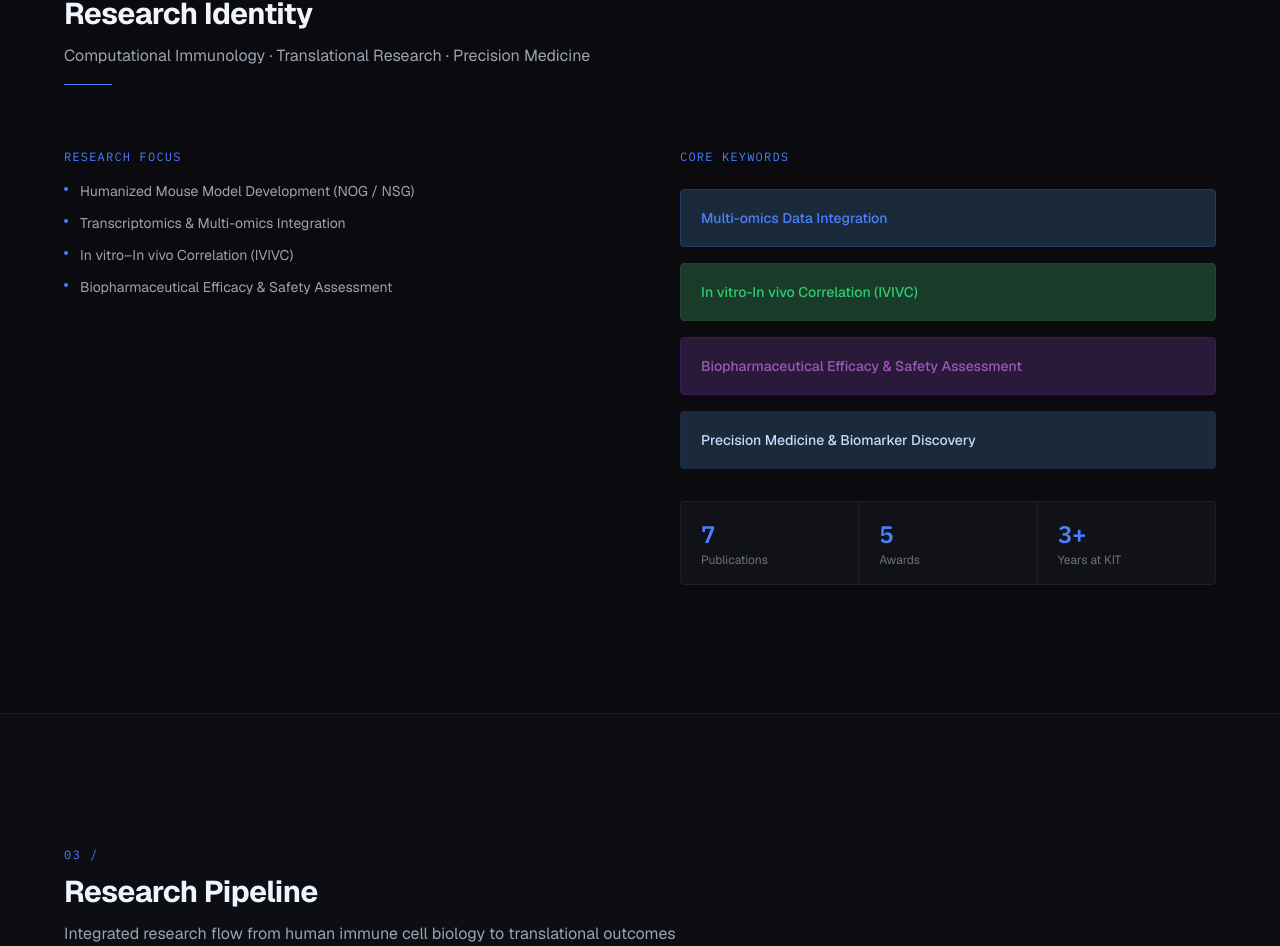
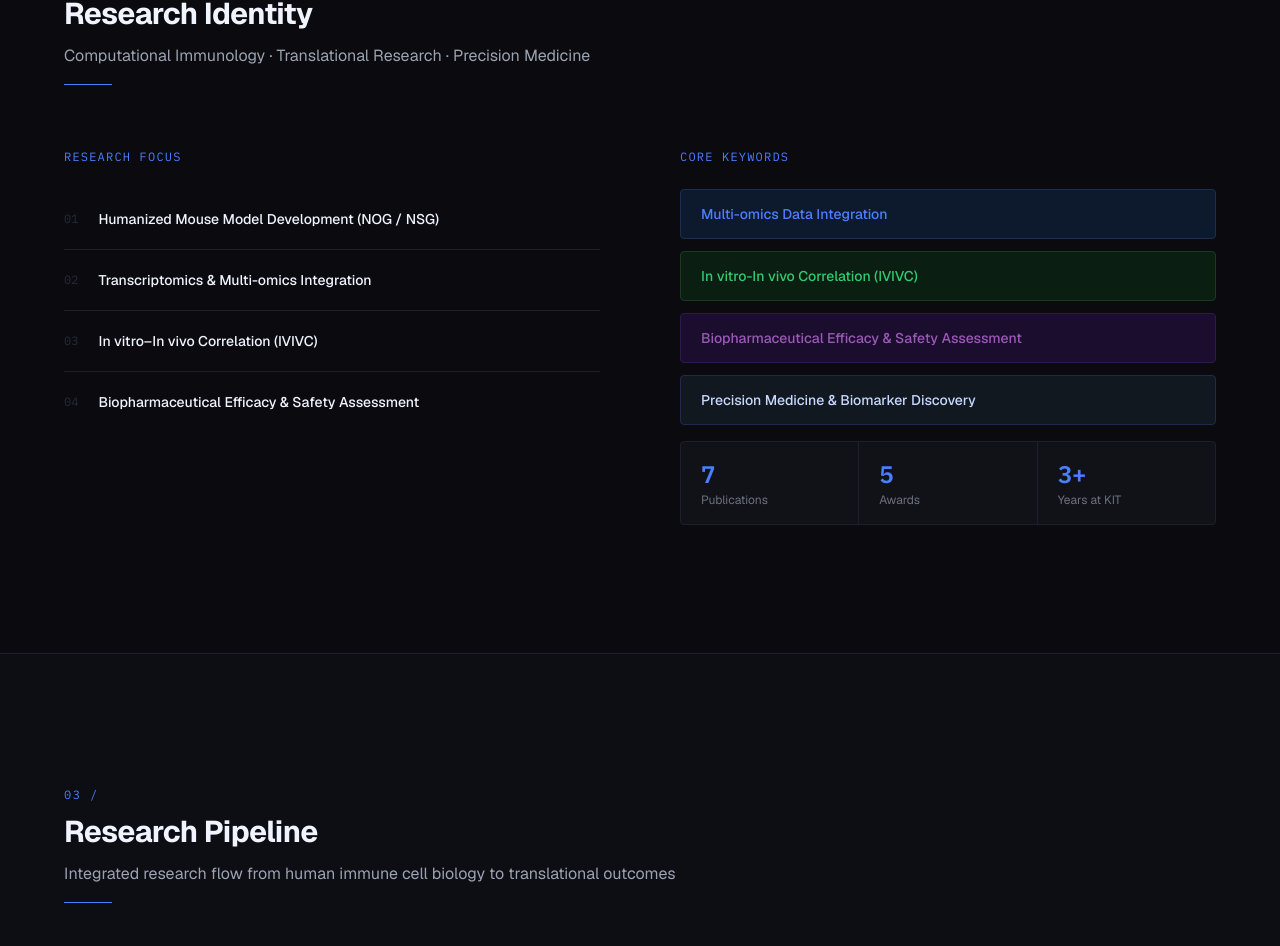
Before and after one commit to dev-tinkerbell/cv-minseong-jo, a Next.js app: page / in a window 1280 px wide. Shown: the part 965-1911 px from the top of the page. Built offline with nearby package versions, Linux system fonts and the light colour scheme.

Commit message:
feat: apply ProtoC layout to ResearchIdentity
- Numbered list style for Research Focus (01/02/03/04 with dividers)
- Stacked keyword cards on right
- Inline divider stats (7 Publications · 5 Awards · 3+ Years at KIT)

Co-Authored-By: Claude Sonnet 4.6 <noreply@anthropic.com>

```diff
--- a/components/sections/ResearchIdentity.tsx
+++ b/components/sections/ResearchIdentity.tsx
@@ -4,19 +4,25 @@ import { motion } from "framer-motion";
 import SectionHeader from "@/components/ui/SectionHeader";
 import { personal } from "@/lib/data";
 
-const inViewProps = {
-  initial: { opacity: 0, y: 20 },
-  whileInView: { opacity: 1, y: 0 },
-  viewport: { once: true, margin: "-80px" as const },
-  transition: { duration: 0.6 },
-};
+const focusItems = [
+  "Humanized Mouse Model Development (NOG / NSG)",
+  "Transcriptomics & Multi-omics Integration",
+  "In vitro–In vivo Correlation (IVIVC)",
+  "Biopharmaceutical Efficacy & Safety Assessment",
+];
 
-const keywordColors: Record<number, { bg: string; text: string; border: string }> = {
-  0: { bg: "#1a2a3a", text: "#4a7fff", border: "#1e3a6e" },
-  1: { bg: "#1a3a2a", text: "#2ecc71", border: "#1a4a2a" },
-  2: { bg: "#2a1a3a", text: "#9b59b6", border: "#3a1a5a" },
-  3: { bg: "#1a2a3a", text: "#c8d8ff", border: "#1e2a4a" },
-};
+const keywordColors = [
+  { color: "#4a7fff", bg: "#0d1a2e", border: "#1e2e4e" },
+  { color: "#2ecc71", bg: "#0a1e12", border: "#1a3a22" },
+  { color: "#9b59b6", bg: "#1a0d2e", border: "#2e1a4e" },
+  { color: "#c8d8ff", bg: "#111820", border: "#1e2a4e" },
+];
+
+const stats = [
+  { value: "7", label: "Publications" },
+  { value: "5", label: "Awards" },
+  { value: "3+", label: "Years at KIT" },
+];
 
 export default function ResearchIdentity() {
   return (
@@ -33,79 +39,67 @@ export default function ResearchIdentity() {
         />
 
         <div className="grid grid-cols-1 lg:grid-cols-2 gap-12 lg:gap-20">
-          {/* Left: Bio */}
-          <motion.div {...inViewProps}>
-            <div className="space-y-3">
-              <p
-                className="font-mono text-xs tracking-widest uppercase mb-4"
-                style={{ color: "#4a7fff" }}
+          {/* Left: Numbered focus list */}
+          <motion.div
+            initial={{ opacity: 0, x: -16 }}
+            whileInView={{ opacity: 1, x: 0 }}
+            viewport={{ once: true, margin: "-80px" }}
+            transition={{ duration: 0.5 }}
           >
+            <p className="font-mono text-xs tracking-widest uppercase mb-6" style={{ color: "#4a7fff" }}>
               Research Focus
             </p>
-              {[
-                "Humanized Mouse Model Development (NOG / NSG)",
-                "Transcriptomics & Multi-omics Integration",
-                "In vitro–In vivo Correlation (IVIVC)",
-                "Biopharmaceutical Efficacy & Safety Assessment",
-              ].map((item, i) => (
-                <div
+            <div>
+              {focusItems.map((item, i) => (
+                <motion.div
                   key={i}
-                  className="flex items-start gap-3 text-sm"
-                  style={{ color: "#9ba3b2" }}
+                  initial={{ opacity: 0, x: -10 }}
+                  whileInView={{ opacity: 1, x: 0 }}
+                  viewport={{ once: true }}
+                  transition={{ duration: 0.4, delay: i * 0.08 }}
+                  className="flex items-start gap-5 py-5"
+                  style={{ borderBottom: i < focusItems.length - 1 ? "1px solid #1e1e2e" : "none" }}
                 >
-                  <span
-                    className="mt-1.5 w-1 h-1 rounded-full shrink-0"
-                    style={{ backgroundColor: "#4a7fff" }}
-                  />
-                  {item}
-                </div>
+                  <span className="font-mono text-xs shrink-0 mt-0.5" style={{ color: "#2a2a3a" }}>
+                    {String(i + 1).padStart(2, "0")}
+                  </span>
+                  <span className="text-sm font-medium" style={{ color: "#f0f4ff" }}>{item}</span>
+                </motion.div>
               ))}
             </div>
           </motion.div>
 
-          {/* Right: Keywords */}
+          {/* Right: Stacked keywords + Inline divider stats */}
           <motion.div
-            {...inViewProps}
-            transition={{ duration: 0.6, delay: 0.1 }}
-            className="flex flex-col gap-4"
+            initial={{ opacity: 0, x: 16 }}
+            whileInView={{ opacity: 1, x: 0 }}
+            viewport={{ once: true, margin: "-80px" }}
+            transition={{ duration: 0.5, delay: 0.1 }}
+            className="flex flex-col gap-3"
           >
-            <p
-              className="font-mono text-xs tracking-widest uppercase mb-2"
-              style={{ color: "#4a7fff" }}
-            >
+            <p className="font-mono text-xs tracking-widest uppercase mb-3" style={{ color: "#4a7fff" }}>
               Core Keywords
             </p>
-            {personal.keywords.map((kw, i) => {
-              const c = keywordColors[i];
-              return (
+            {personal.keywords.map((kw, i) => (
               <div
                 key={i}
-                  className="px-5 py-4 rounded"
-                  style={{
-                    backgroundColor: c.bg,
-                    border: `1px solid ${c.border}`,
-                    color: c.text,
-                  }}
+                className="px-5 py-3 rounded"
+                style={{ backgroundColor: keywordColors[i].bg, border: `1px solid ${keywordColors[i].border}` }}
               >
-                  <span className="text-sm font-medium">{kw}</span>
+                <span className="text-sm font-medium" style={{ color: keywordColors[i].color }}>{kw}</span>
               </div>
-              );
-            })}
+            ))}
 
             {/* Stats — Inline divider */}
             <div
-              className="mt-4 flex items-center rounded overflow-hidden"
+              className="flex items-center rounded overflow-hidden mt-1"
               style={{ backgroundColor: "#111118", border: "1px solid #1e1e2e" }}
             >
-              {[
-                { value: "7", label: "Publications" },
-                { value: "5", label: "Awards" },
-                { value: "3+", label: "Years at KIT" },
-              ].map((stat, i) => (
+              {stats.map((stat, i) => (
                 <div
                   key={i}
                   className="flex-1 px-5 py-4"
-                  style={{ borderRight: i < 2 ? "1px solid #1e1e2e" : "none" }}
+                  style={{ borderRight: i < stats.length - 1 ? "1px solid #1e1e2e" : "none" }}
                 >
                   <div className="text-2xl font-bold font-mono" style={{ color: "#4a7fff" }}>
                     {stat.value}
```
Lines whose indentation alone changed are shown as unchanged.
